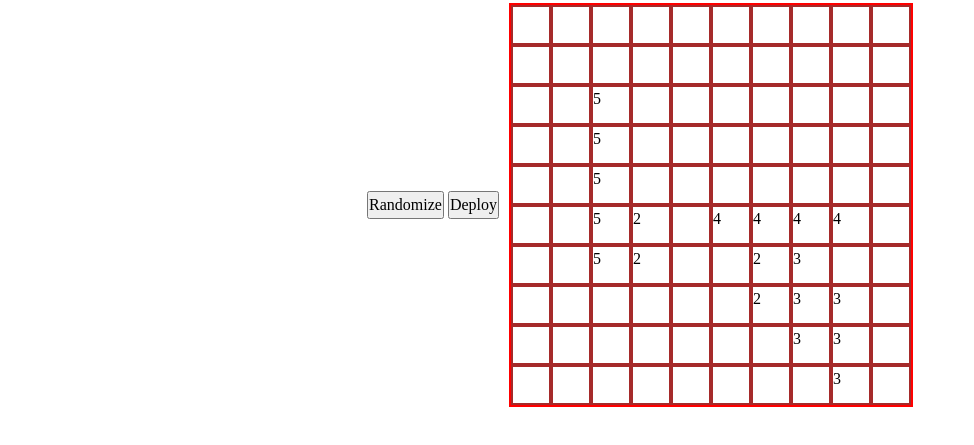
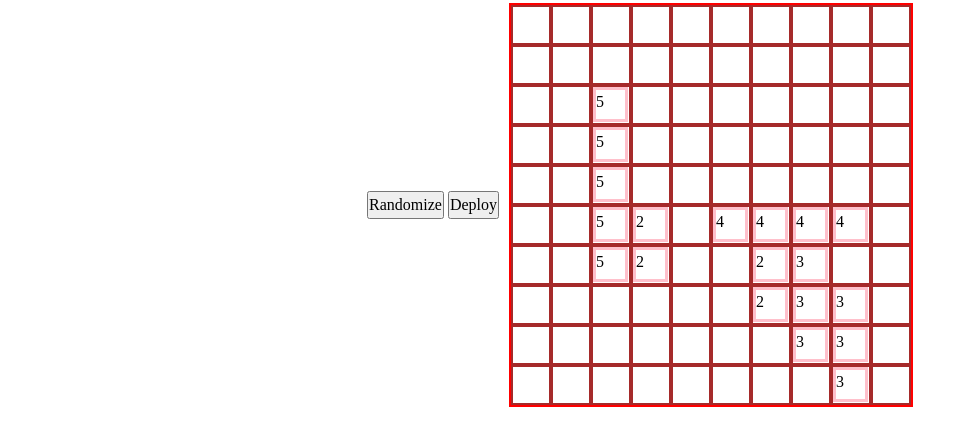
Before and after one commit to luscious-scoop/battleship, a website built with webpack: page src/template.html in a window 1280 px wide. Both pictures are taken after a click on the button "Randomize". Shown: the part 33-478 px from the top of the page, without its empty margins (0-974 px from the left). Built offline with nearby package versions, Linux system fonts and the light colour scheme.

Commit message:
add ship square styles

```diff
--- a/src/style.css
+++ b/src/style.css
@@ -88,3 +88,9 @@ main {
   height: 40px;
   border: 2px solid brown;
 }
+
+.ship-square {
+  width: 35px;
+  height: 35px;
+  border: 3px solid pink;
+}
```
